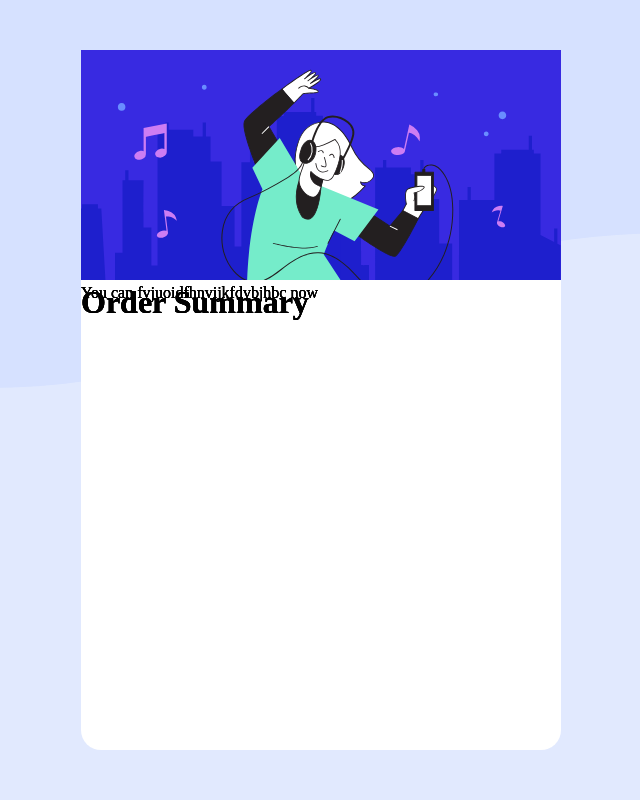
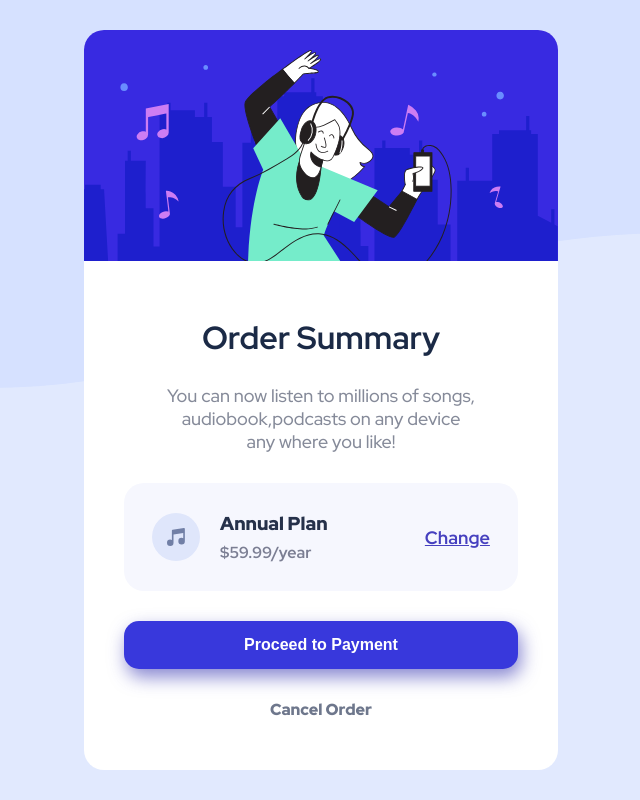
Before and after one commit to amresh04061999/Order-summary-component-main, a plain HTML site: page index.html in a window 1280 px wide. Shown: the whole page, without its empty margins (319-959 px from the left). Drawn offline with Linux system fonts and the light colour scheme.

Commit message:
complete desktop view

```diff
--- a/css/style.css
+++ b/css/style.css
@@ -1,7 +1,10 @@
+/* import font */
+@import url('https://fonts.googleapis.com/css2?family=Red+Hat+Display:wght@500;700;900&display=swap');
+
 /* universal style */
 *{
    margin: 0;
-   height: 0;
+   padding: 0;
    box-sizing: border-box;
 }
 /* html body */
@@ -12,6 +15,7 @@ html,body{
 body{
     overflow: hidden;
     background-color: hsl(224deg 94% 94%);
+    font-family: 'Red Hat Display', sans-serif;
 }
 /* helper style */
 .d-flex{
@@ -19,6 +23,10 @@ body{
 }
 .justify-contain-center{
     justify-content: center;
+}
+.justify-contain-between{
+    justify-content: space-between;
+
 }
 .align-item-center{
     align-items: center;
@@ -35,20 +43,78 @@ body{
 .f-direction-column{
     flex-direction: column;
 }
+.ms-20{
+margin-left:20px ;
+}
+.mt-30{
+    margin-top: 30px;
+}
+/* end hepler class */
 .container{
-    width: 100%;
     height: 100%;
-     background-image: url("/images/pattern-background-desktop.svg");
+    background-image: url("/images/pattern-background-desktop.svg");
     background-repeat: no-repeat;
     background-size: 100%;
 }
 .card-wrapper{
-    width: 480px;
-    height: 700px;
     background-color: white;
     border-radius: 20px;
 }
-img{
-    height: 230px;
+.card-image>img{
+    width: 100%;
+    border-radius: 20px 20px 0 0;
+}
+.card-body{
+    padding: 40px;
+}
+.card-body>h1{
+    text-align: center;
+    color: hsl(219deg 44% 19%);
+    font-weight: bolder;
+    padding: 10px 0;
+}
+.card-body>p{
+    text-align: center;
+    color:hsl(223deg 9% 56%);
+    margin-top: 15px;
+    font-size: 18px;
+}
+.annual-section{
+    background-color: hsl(230deg 75% 98%);
+     padding: 28px;
+     margin-top: 30px;
+     border-radius: 20px;
+}
+.ms-20>h3{
+    color: hsl(222deg 32% 22%);
+    padding-bottom: 6px;
+    font-weight: 900;
+}
+.ms-20>span{
+    color:hsl(232deg 10% 53%);
+    font-weight: bolder;
+}
+.annual-section>a{
+   font-size: 18px;
+   font-weight: 700;
+   color: hsl(243deg 50% 50%);
 
 }
+/* footer section with button */
+.btn{
+    padding: 15px 120px;
+    border-radius: 15px;
+    border: none;
+    font-size: 16px;
+    background-color: hsl(240deg 70% 54%);
+    color: white;
+    font-weight: 700;
+    box-shadow: 3px 8px 18px hsl(241deg 53% 46% / 60%);
+    cursor: pointer;
+}
+.btn + a{
+    color:hsl(222deg 12% 49%);
+    text-decoration: none;
+    font-weight: 900;
+    padding-bottom: 10px;
+}
--- a/index.html
+++ b/index.html
@@ -2,7 +2,8 @@
 <html lang="en">
 <head>
   <meta charset="UTF-8">
-  <meta name="viewport" content="width=device-width, initial-scale=1.0"> <!-- displays site properly based on user's device -->
+  <meta name="viewport" content="width=device-width, initial-scale=1.0">
+  <!-- displays site properly based on user's device -->
   <link rel="icon" type="image/png" sizes="32x32" href="./images/favicon-32x32.png">
   <link rel="stylesheet" href="css/style.css">
   <title>Frontend Mentor | Order summary card</title>
@@ -10,21 +11,37 @@
 <body>
   <!-- start container-->
   <div class="container d-flex justify-contain-center align-item-center">
+    <!-- main card wrapper -->
     <div class="card-wrapper">
-   <img src="/images/illustration-hero.svg" alt="music-image"  class="w-100">
-   <div class="hdbgc ">
-    <p> You can fvjuoidfhnvijkfdvbjhbc now</p>
-    <h1>Order Summary</h1>
-
-    <p> You can fvjuoidfhnvijkfdvbjhbc now</p>
-    <h1>Order Summary</h1> <p> You can fvjuoidfhnvijkfdvbjhbc now</p>
-    <h1>Order Summary</h1> <p> You can fvjuoidfhnvijkfdvbjhbc now</p>
-    <h1>Order Summary</h1>
-
-
-   </div>
-
+      <!-- card image -->
+      <div class="card-image">
+        <img src="/images/illustration-hero.svg" alt="music-image">
+      </div>
+      <!-- card image details -->
+      <div class="card-body">
+        <h1>Order Summary</h1>
+        <p>
+      You can now listen to millions of songs,<br>
+       audiobook,podcasts on any device <br>
+               any where you like!
+     </p>
+        <div class="annual-section d-flex justify-contain-between align-item-center">
+          <div class="d-flex align-item-center">
+            <img src="images/icon-music.svg">
+            <div class="ms-20">
+              <h3>Annual Plan</h3>
+              <span> $59.99/year</span>
+            </div>
+          </div>
+          <a href="#">Change</a>
+        </div>
+        <div class="d-flex f-direction-column justify-contain-between align-item-center mt-30">
+          <button class="btn"> Proceed to Payment</button>
+          <a href="#" class="mt-30"> Cancel Order</a>
+        </div>
+      </div>
     </div>
-</div>
+  </div>
+   <!-- End start container-->
 </body>
 </html>
```
